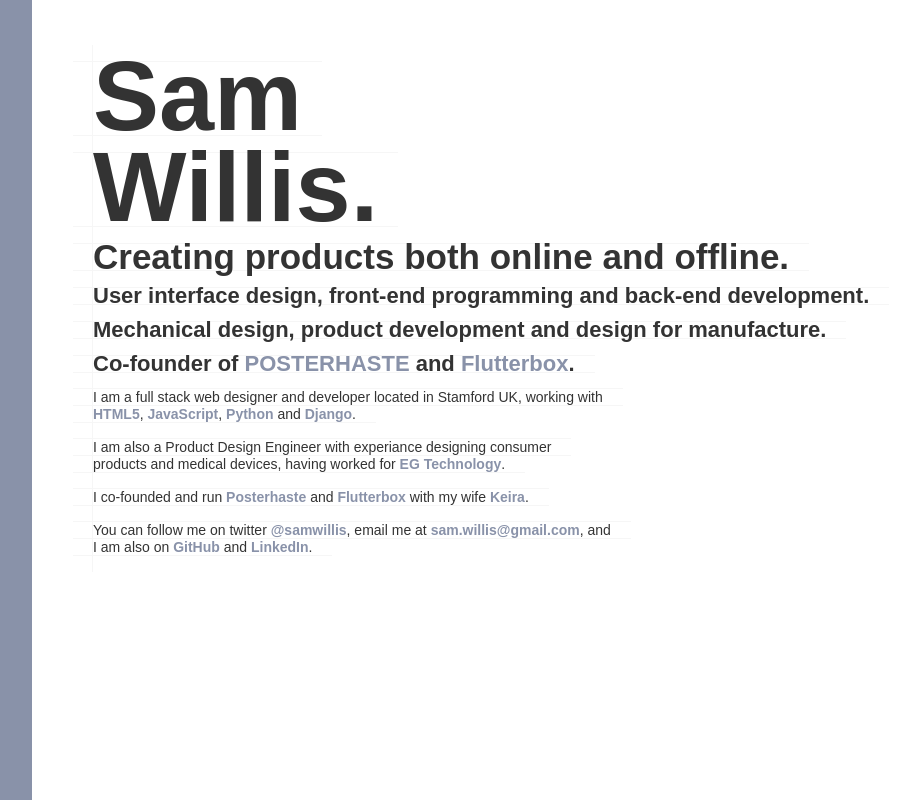
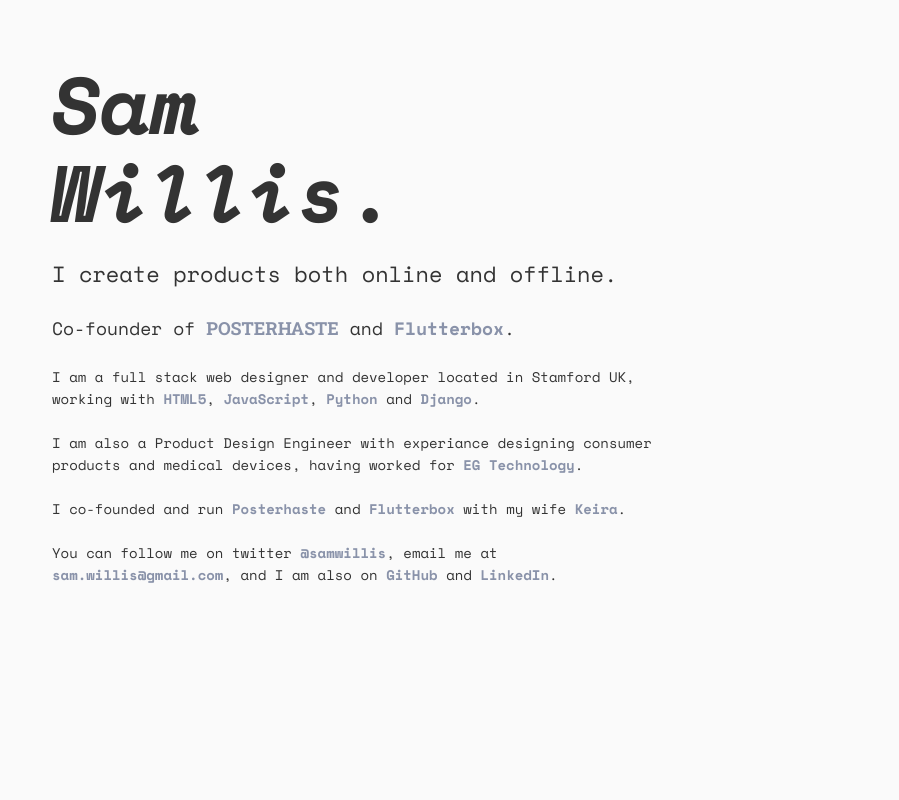
Before and after one commit to samwillis/samwillis.github.com, a plain HTML site: page index.html in a window 1280 px wide. Shown: the whole page, without its empty margins (28-927 px from the left). Drawn offline with nearby package versions, Linux system fonts and the light colour scheme.

Commit message:
New design

```diff
--- a/index.html
+++ b/index.html
@@ -1,126 +1,123 @@
 <!DOCTYPE html>
-<!--[if lt IE 7]><html lang="en-gb" class="lt-ie7"><![endif]-->
-<!--[if lt IE 8]><html lang="en-gb" class="lt-ie8"><![endif]-->
-<!--[if lt IE 9]><html lang="en-gb" class="lt-ie9"><![endif]-->
-<!--[if gt IE 8]><!--><html lang="en-gb"><!--<![endif]-->
+<html lang="en-gb">
 <head>
 	<meta charset="utf-8" />
-	<meta name="viewport" content="initial-scale=1.0">
+	<meta name="viewport" content="width=device-width, initial-scale=1, user-scalable=no">
 
 	<title>Sam Willis - Web design and development</title>
 
-	<script src="http://ajax.googleapis.com/ajax/libs/jquery/1.7.1/jquery.min.js"></script>
-	<script type="text/javascript" src="http://use.typekit.net/ekb7gok.js"></script>
-	<script type="text/javascript">try{Typekit.load();}catch(e){}</script>
 	<link href="favicon.png" rel="shortcut icon" />
+	<link href="https://fonts.googleapis.com/css?family=Roboto+Slab:700|Space+Mono:400,700,700i" rel="stylesheet">
 
 	<style>
 		* {
 			box-sizing: border-box;
 		}
 
-		html {
-			border-left: 60px solid  #8992A9;
-			height: 100%;
-		}
-
 		body {
-			background: #fff;
+			background: #fafafa;
 			margin: 0;
-			padding: 45px 0 60px 60px;
-			height: 100%;
+			padding: 60px 50px 30px 80px;
 			color: #333;
-			font-family: "aktiv-grotesk-std",sans-serif;
-			font-style: normal;
-			font-weight: 400;
-			width: 900px;
-			-webkit-perspective: 500px;
-			perspective: 500px;
+			font-family: 'Space Mono', monaco, Consolas, 'Lucida Console', monospace;
+			font-size: 14px;
+			line-height: 22px;
 		}
 
 		h1, h2, h3, h4, p {
-			margin: 0 0 16px -20px;
-			float: left;
-			clear: both;
-
+			font-weight: normal;
+			margin: 0 0 22px 0;
+			max-width: 600px;
 		}
 
-		h1, h2, h3, h4 {
-			font-weight: 600;
-			font-family: "aktiv-grotesk-std",sans-serif;
-			font-style: normal;
-			font-weight: 700;
-			border-top: 1px solid #f6f6f6;
-			border-bottom: 1px solid #f6f6f6;
-			padding-right: 20px;
-			padding-left: 20px;
-		}
 		h1 {
-			font-size: 99px;
-			line-height: 68px;
-			padding-bottom: 5px;
+			font-style: italic;
+			font-weight: bold;
+			font-size: 80px;
+			line-height: 88px;
 		}
 		h2 {
-			font-size: 35px;
-			line-height: 26px;
+			font-size: 22px;
+			line-height: 32px;
 		}
 		h3 {
-			font-size: 22px;
-			line-height: 16px;
+			font-size: 18px;
+			line-height: 32px;
 		}
-		h4 {
-			font-size: 22px;
-			line-height: 16px;
-		}
-		p {
-			max-width: 560px;
-			margin-bottom: 16px;
-			font-size: 14px;
-			line-height: 16px;
-		}
-		span {
-			border-top: 1px solid #f6f6f6;
-			border-bottom: 1px solid #f6f6f6;
-			font-size: 14px;
-			margin-top: -1px;
-			line-height: 16px;
-			padding-right: 20px;
-			padding-left: 20px;
-			display: block;
-			float: left;
-		}
-
 
 		a {
 			text-decoration: none;
 			color: #8992A9;
-			font-weight: 700;
+			font-weight: bold;
 		}
 		a:hover {
 			background: #8992A9;
 			color: #fff;
 		}
 
-		.page {
-			padding-top: 16px;
-			border-left: 1px solid #f6f6f6;
-			overflow: visible;
+		.ph-logo {
+			font-family: 'Roboto Slab', 'Space Mono', monaco, Consolas, 'Lucida Console', monospace;
 		}
 
-		.cf:before,
-		.cf:after {
-		    content: " ";
-		    display: table;
+		@media (max-width: 600px) {
+			body {
+				padding: 30px 30px 30px 50px;
+			}
 		}
-		.cf:after {
-		    clear: both;
-		}
-		.cf {
-		    *zoom: 1;
+
+		@media (max-width: 430px) {
+			body {
+				padding: 30px 30px 30px 40px;
+				font-size: 12px;
+			}
+			h1 {
+				font-size: 60px;
+				line-height: 66px;
+			}
+			h2 {
+				font-size: 18px;
+				line-height: 32px;
+			}
+			h3 {
+				font-size: 14px;
+				line-height: 22px;
+			}
 		}
 	</style>
 
+</head>
+<body>
+	<h1>Sam<br> Willis.</h1>
+	<h2>I create products both online and&nbsp;offline.</h2>
+	<h3>
+		Co-founder of <a href="http://posterhaste.com" class="ph-logo">POSTERHASTE</a>
+		and&nbsp;<a href="http://flutterbox.com">Flutterbox</a>.
+	</h3>
+	<p>
+		I am a full stack web designer and developer located in Stamford UK, working with
+		<a href="http://en.wikipedia.org/wiki/HTML5">HTML5</a>,
+		<a href="http://en.wikipedia.org/wiki/JavaScript">JavaScript</a>,
+		<a href="http://python.org/">Python</a>
+		and&nbsp;<a href="http://www.djangoproject.com/">Django</a>.
+	</p>
+	<p>
+		I am also a Product Design Engineer with experiance designing consumer
+		products and medical devices, having worked for
+		<a href="http://www.egtechnology.co.uk">EG&nbsp;Technology</a>.
+	</p>
+	<p>
+		I co-founded and run <a href="http://posterhaste.com">Posterhaste</a> and
+		<a href="http://flutterbox.com">Flutterbox</a> with my
+		wife&nbsp;<a href="https://twitter.com/kiwi_abroad">Keira</a>.
+	</p>
+	<p>
+		You can follow me on twitter <a href="https://twitter.com/samwillis">@samwillis</a>,
+		email me at <a class="email">sam dot willis at gmail dot com</a>, and
+		I am also on <a href="https://github.com/samwillis">GitHub</a>
+		and&nbsp;<a href="https://www.linkedin.com/in/samwillis">LinkedIn</a>.
+		</p>
 
+	<script src="http://ajax.googleapis.com/ajax/libs/jquery/1.7.1/jquery.min.js"></script>
 	<script>
 		$(function(){
 			$('a.email').each(function(){
@@ -130,52 +127,5 @@
 			});
 		});
 	</script>
-
-	<script type="text/javascript">
-		var _gaq = _gaq || [];
-		_gaq.push(['_setAccount', 'UA-291910-1']);
-		_gaq.push(['_trackPageview']);
-		(function() {
-			var ga = document.createElement('script'); ga.type = 'text/javascript'; ga.async = true;
-			ga.src = ('https:' == document.location.protocol ? 'https://ssl' : 'http://www') + '.google-analytics.com/ga.js';
-			var s = document.getElementsByTagName('script')[0]; s.parentNode.insertBefore(ga, s);
-		})();
-	</script>
-</head>
-<body>
-	<div class="page cf">
-		<h1>Sam</h1>
-		<h1>Willis.</h1>
-		<h2>Creating products both online and offline.</h2>
-		<h3>User interface design, front-end programming and back-end development.</h3>
-		<h3>Mechanical design, product development and design for manufacture.</h3>
-		<h4>
-			Co-founder of <a href="http://posterhaste.com">POSTERHASTE</a> and <a href="http://flutterbox.com">Flutterbox</a>.
-		</h4>
-		<p>
-			<span>
-				I am a full stack web designer and developer located in Stamford UK, working with
-			</span>
-			<span>
-				<a href="http://en.wikipedia.org/wiki/HTML5">HTML5</a>,
-				<a href="http://en.wikipedia.org/wiki/JavaScript">JavaScript</a>,
-				<a href="http://python.org/">Python</a> and
-				<a href="http://www.djangoproject.com/">Django</a>.
-			</span>
-		</p>
-		<p>
-			<span>I am also a Product Design Engineer with experiance designing consumer </span>
-			<span>products and medical devices, having worked for <a href="http://www.egtechnology.co.uk">EG Technology</a>.</span>
-		</p>
-		<p>
-			<span>I co-founded and run <a href="http://posterhaste.com">Posterhaste</a> and <a href="http://flutterbox.com">Flutterbox</a> with my wife <a href="https://twitter.com/kiwi_abroad">Keira</a>.
-			</span>
-		</p>
-		<p>
-			<span>You can follow me on twitter <a href="https://twitter.com/samwillis">@samwillis</a>,
-			email me at <a class="email">sam dot willis at gmail dot com</a>, and </span>
-			<span>I am also on <a href="https://github.com/samwillis">GitHub</a> and <a href="https://www.linkedin.com/in/samwillis">LinkedIn</a>.</span>
-		</p>
-	</div>
 </body>
 </html>
```
Also changed, not shown: favicon.png.
